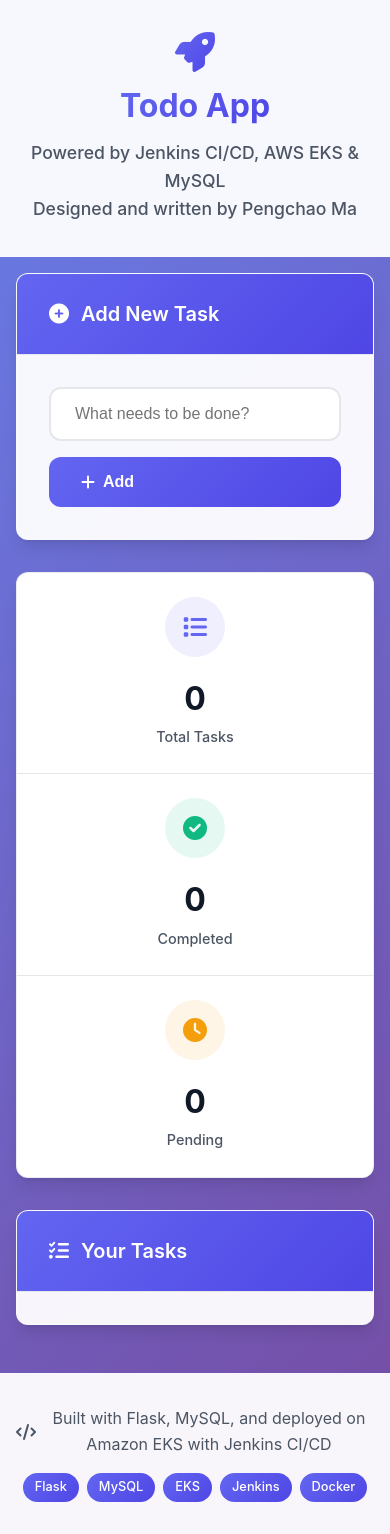
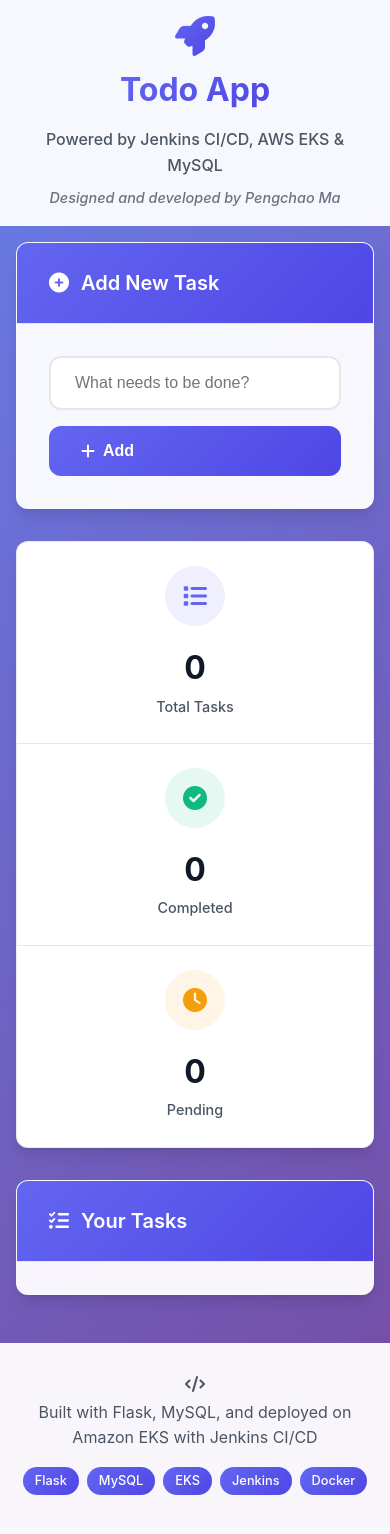
Before and after one commit to pengchao2022/jenkins-todo-app-demo, a Flask app: page / in a window 390 px wide. After the commit the page ends 1495 px from the top, so only its background shows below. Run offline with Flask 3, Linux system fonts and the light colour scheme; data that the repository does not hold is empty.

Commit message:
modified

```diff
--- a/src/static/style.css
+++ b/src/static/style.css
@@ -47,7 +47,7 @@ body {
     background: rgba(255, 255, 255, 0.95);
     backdrop-filter: blur(10px);
     border-bottom: 1px solid rgba(255, 255, 255, 0.2);
-    padding: 2rem 0;
+    padding: 1.5rem 0;
     text-align: center;
 }
 
@@ -62,7 +62,7 @@ body {
     align-items: center;
     justify-content: center;
     gap: 1rem;
-    margin-bottom: 0.5rem;
+    margin-bottom: 0.75rem;
 }
 
 .logo i {
@@ -81,10 +81,24 @@ body {
     -webkit-text-fill-color: transparent;
 }
 
+/* Header Subtitles */
+.header-subtitles {
+    display: flex;
+    flex-direction: column;
+    gap: 0.25rem;
+}
+
 .subtitle {
     color: var(--gray-600);
     font-size: 1.1rem;
     font-weight: 500;
+    margin: 0;
+}
+
+.subtitle.author {
+    color: var(--gray-500);
+    font-size: 1rem;
+    font-style: italic;
 }
 
 /* Main Content */
@@ -376,6 +390,23 @@ body {
     }
 }
 
+/* Empty State */
+.empty-state {
+    text-align: center;
+    padding: 3rem 2rem;
+    color: var(--gray-500);
+}
+
+.empty-state i {
+    font-size: 3rem;
+    margin-bottom: 1rem;
+    opacity: 0.5;
+}
+
+.empty-state p {
+    font-size: 1.1rem;
+}
+
 /* Responsive Design */
 @media (max-width: 768px) {
     .main-content {
@@ -396,6 +427,22 @@ body {
         font-size: 2rem;
     }
 
+    .header-subtitles {
+        gap: 0.5rem;
+    }
+
+    .subtitle {
+        font-size: 1rem;
+    }
+
+    .subtitle.author {
+        font-size: 0.9rem;
+    }
+
+    .app-header {
+        padding: 1rem 0;
+    }
+
     .input-group {
         flex-direction: column;
     }
@@ -411,21 +458,47 @@ body {
     .todo-actions {
         opacity: 1;
     }
+
+    .footer-content p {
+        flex-direction: column;
+        gap: 0.5rem;
+    }
 }
 
-/* Empty State */
-.empty-state {
-    text-align: center;
-    padding: 3rem 2rem;
-    color: var(--gray-500);
+/* Loading States */
+.loading {
+    opacity: 0.6;
+    pointer-events: none;
 }
 
-.empty-state i {
-    font-size: 3rem;
-    margin-bottom: 1rem;
-    opacity: 0.5;
+.btn-primary:disabled {
+    opacity: 0.6;
+    cursor: not-allowed;
+    transform: none;
 }
 
-.empty-state p {
-    font-size: 1.1rem;
+.btn-primary:disabled:hover {
+    transform: none;
+    box-shadow: none;
 }
+
+/* Success and Error States */
+.success-message {
+    background: var(--success-color);
+    color: white;
+    padding: 1rem;
+    border-radius: var(--border-radius);
+    margin-bottom: 1rem;
+    text-align: center;
+    animation: slideIn 0.3s ease;
+}
+
+.error-message {
+    background: var(--danger-color);
+    color: white;
+    padding: 1rem;
+    border-radius: var(--border-radius);
+    margin-bottom: 1rem;
+    text-align: center;
+    animation: slideIn 0.3s ease;
+}
--- a/src/templates/index.html
+++ b/src/templates/index.html
@@ -16,8 +16,10 @@
                     <i class="fas fa-rocket"></i>
                     <h1>Todo App</h1>
                 </div>
-                <p class="subtitle">Powered by Jenkins CI/CD, AWS EKS & MySQL</p>
-                <p class="subtitle">Designed and written by Pengchao Ma</p>
+                <div class="header-subtitles">
+                    <p class="subtitle">Powered by Jenkins CI/CD, AWS EKS & MySQL</p>
+                    <p class="subtitle author">Designed and developed by Pengchao Ma</p>
+                </div>
             </div>
         </header>
 
```
